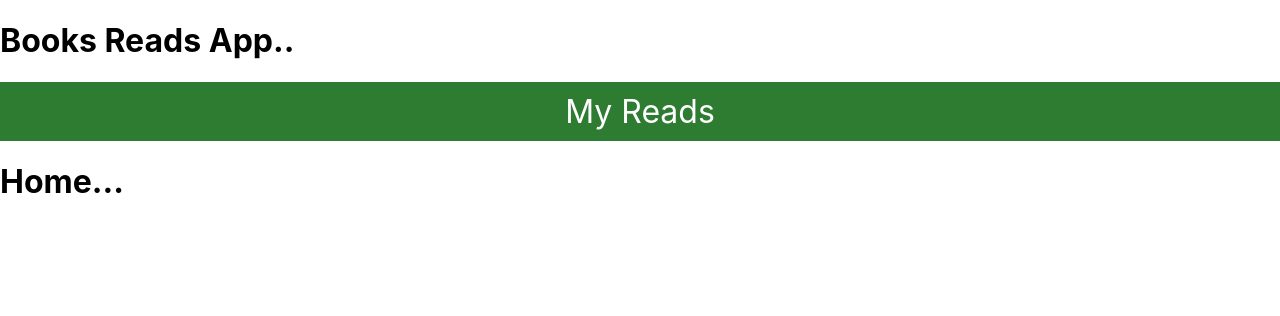
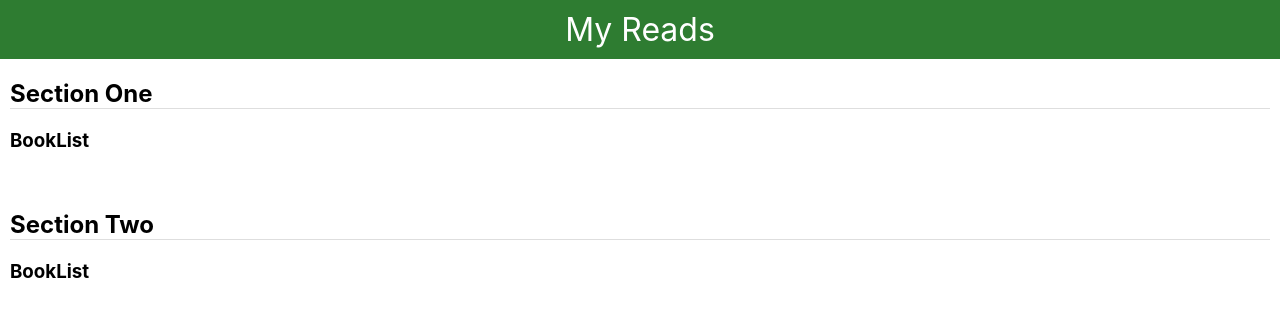
Before and after one commit to hend-elsahli/my-reads-app, a React (Create React App) app: page / in a window 1280 px wide. Shown: the top 316 px of the page. Built offline with nearby package versions, Linux system fonts and the light colour scheme.

Commit message:
feat: Add SectionHeader component

```diff
--- a/src/App.js
+++ b/src/App.js
@@ -5,7 +5,6 @@ import Home from "./ui/pages/Home";
 function App() {
   return (
     <div className="app">
-      <h1>Books Reads App..</h1>
       <Home />
     </div>
   );
--- /dev/null
+++ b/src/ui/components/SectionHeader/index.js
@@ -0,0 +1,14 @@
+/** @jsxRuntime classic */
+/** @jsx jsx */
+
+import { jsx } from "@emotion/react";
+import * as styles from "./styles";
+
+/*---------------------------------
+            Component
+---------------------------------*/
+function SectionHeader({ title }) {
+  return <h2 css={styles.header}>{title}</h2>;
+}
+
+export default SectionHeader;
--- /dev/null
+++ b/src/ui/components/SectionHeader/styles.js
@@ -0,0 +1,5 @@
+import { css } from "@emotion/react";
+
+export const header = css`
+  border-bottom: 1px solid #dedede;
+`;
--- /dev/null
+++ b/src/ui/components/index.js
@@ -0,0 +1,4 @@
+import PageHeader from "./PageHeader";
+import SectionHeader from "./SectionHeader";
+
+export { PageHeader, SectionHeader };
--- /dev/null
+++ b/src/ui/pages/Home/BookSectionList/BookSection/BookList/index.js
@@ -0,0 +1,17 @@
+/** @jsxRuntime classic */
+/** @jsx jsx */
+
+import { jsx } from "@emotion/react";
+
+/*---------------------------------
+            Component
+---------------------------------*/
+function BookList({ list }) {
+  return (
+    <div>
+      <h3>BookList</h3>
+    </div>
+  );
+}
+
+export default BookList;
--- /dev/null
+++ b/src/ui/pages/Home/BookSectionList/BookSection/index.js
@@ -0,0 +1,22 @@
+/** @jsxRuntime classic */
+/** @jsx jsx */
+
+import { jsx } from "@emotion/react";
+
+import { SectionHeader } from "../../../../components";
+import BookList from "./BookList";
+import * as styles from "../styles";
+
+/*---------------------------------
+            Component
+---------------------------------*/
+function BookSection({ title, list }) {
+  return (
+    <div css={styles.section}>
+      <SectionHeader title={title} />
+      <BookList list={list} />
+    </div>
+  );
+}
+
+export default BookSection;
--- /dev/null
+++ b/src/ui/pages/Home/BookSectionList/index.js
@@ -0,0 +1,60 @@
+/** @jsxRuntime classic */
+/** @jsx jsx */
+
+import { jsx } from "@emotion/react";
+import BookSection from "./BookSection";
+
+/*---------------------------------
+            Mock-Up
+---------------------------------*/
+const sectionsList = [
+  {
+    title: "Section One",
+    books: [
+      {
+        title: "Book One",
+        author: "Author One",
+      },
+      {
+        title: "Book Two",
+        author: "Author Two",
+      },
+    ],
+  },
+  {
+    title: "Section Two",
+    books: [
+      {
+        title: "Book Three",
+        author: "Author One",
+      },
+      {
+        title: "Book Four",
+        author: "Author Two",
+      },
+      {
+        title: "Book Five",
+        author: "Author Three",
+      },
+    ],
+  },
+];
+
+/*---------------------------------
+            Component
+---------------------------------*/
+function BookSectionList() {
+  /** Helpers */
+  const renderContent = () => {
+    return sectionsList.map(({ title, books }) => (
+      <BookSection key={title} title={title} list={books} />
+    ));
+  };
+  /** Helpers */
+
+  /** Render */
+  return <div>{renderContent()}</div>;
+  /** Render */
+}
+
+export default BookSectionList;
--- /dev/null
+++ b/src/ui/pages/Home/BookSectionList/styles.js
@@ -0,0 +1,7 @@
+import { css } from "@emotion/react";
+
+/** BookSection */
+export const section = css`
+  padding: 0 10px 20px;
+`;
+/** BookSection */
--- a/src/ui/pages/Home/index.js
+++ b/src/ui/pages/Home/index.js
@@ -1,5 +1,6 @@
 import React from "react";
 import PageHeader from "../../components/PageHeader";
+import BookSectionList from "./BookSectionList";
 
 /*---------------------------------
             Component
@@ -9,7 +10,7 @@ function Home() {
   return (
     <div>
       <PageHeader title="My Reads" />
-      <h1>Home...</h1>
+      <BookSectionList />
     </div>
   );
   /** Render */
```
